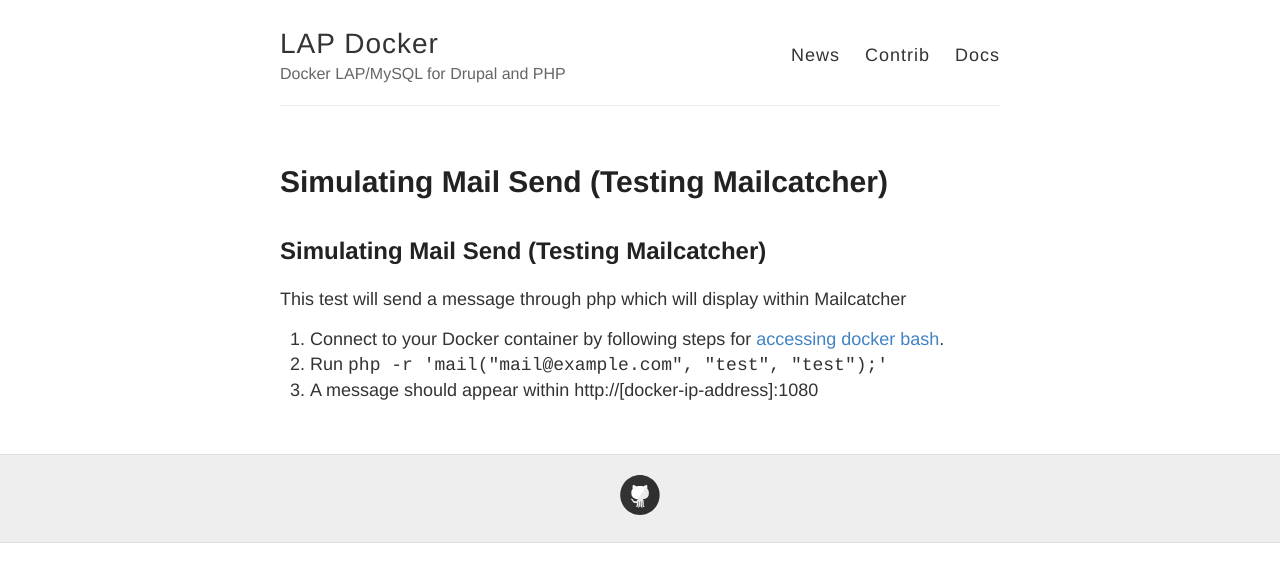
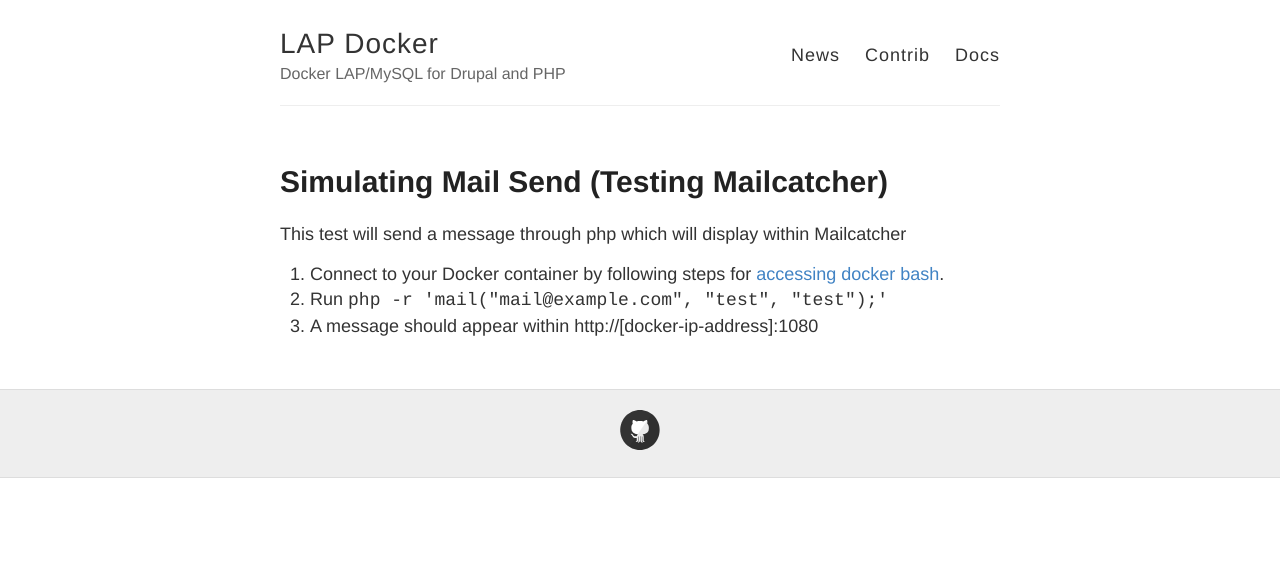
Before and after one commit to hedinfaok/lap-docker, a Jekyll site: the page built from _docs/general/simulating-mail-send-testing-mailcatcher.md, in a window 1280 px wide. Shown: the top 582 px of the page. Built offline with Jekyll 4.4.1, drawn with Linux system fonts in a browser that asks for light colours; Markdown is read by kramdown in place of the engine named in the settings.

Commit message:
Remove unnecessary duplicate headers.

```diff
--- a/_docs/general/simulating-mail-send-testing-mailcatcher.md
+++ b/_docs/general/simulating-mail-send-testing-mailcatcher.md
@@ -5,8 +5,6 @@
 ---
 
 
-Simulating Mail Send (Testing Mailcatcher)
-------------------------------------------
 This test will send a message through php which will display within Mailcatcher
 
 1. Connect to your Docker container by following steps for [accessing docker bash]({{ site.baseurl }}/docs/general/accessing-docker-bash/).
```
Also changed, not shown: _docs/general/exporting-log-files.md (+0 -2 lines).
